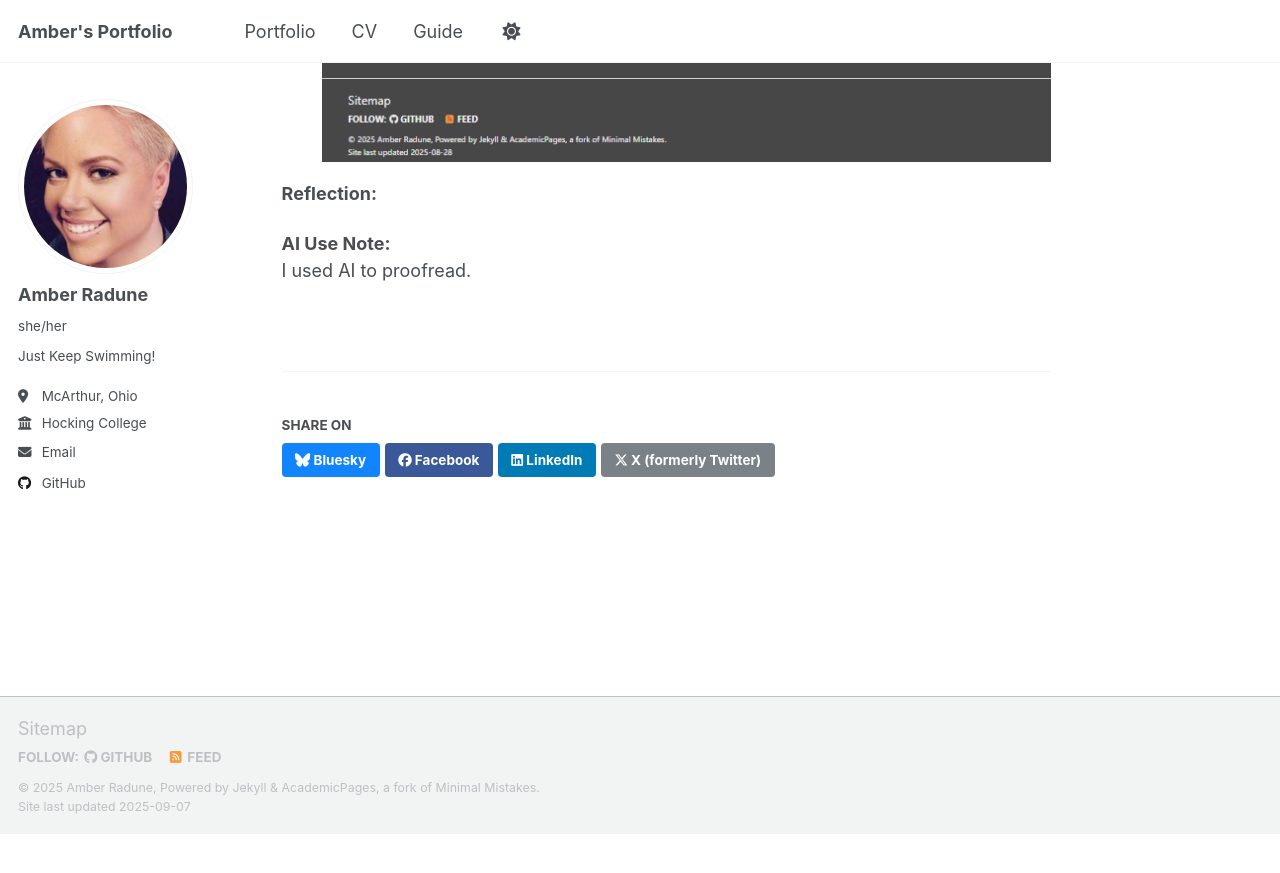
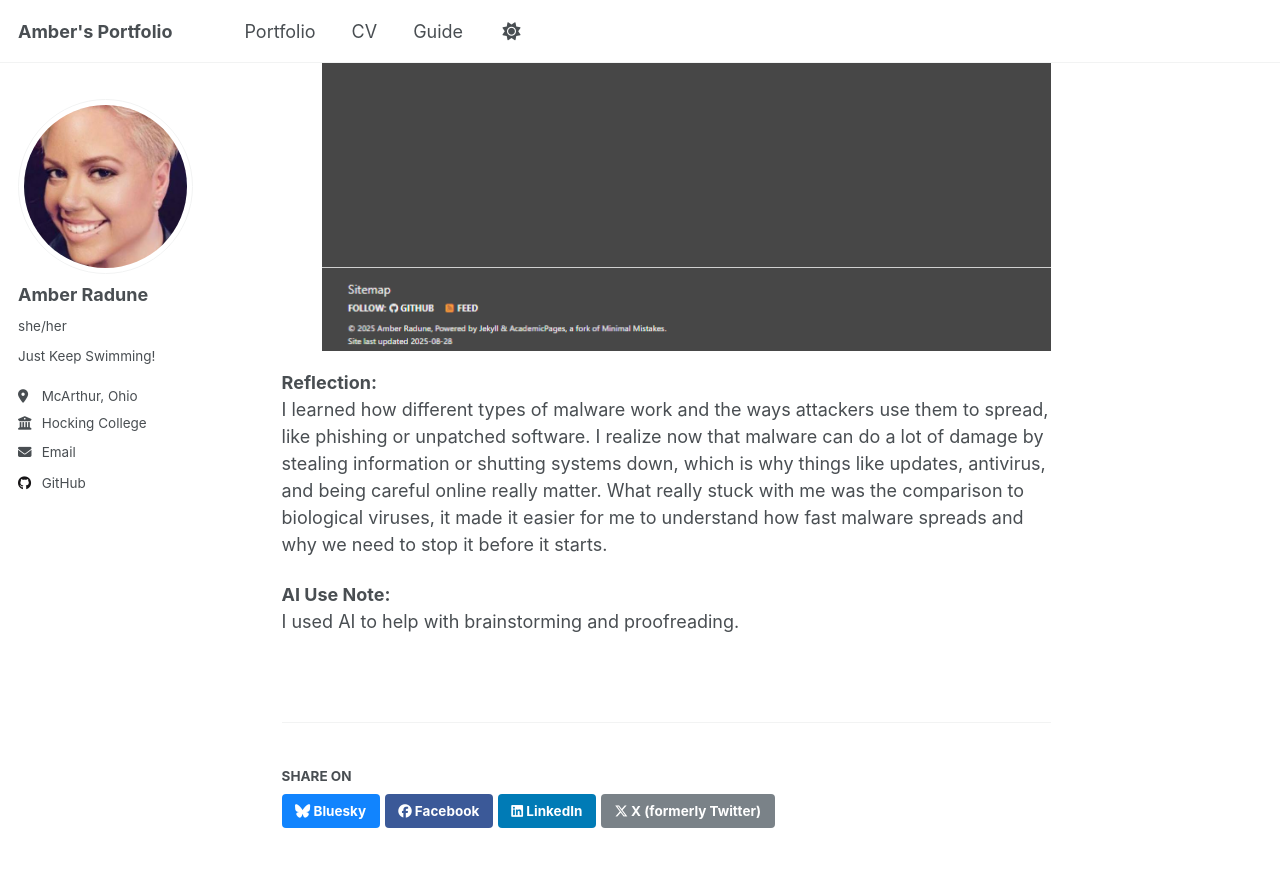
Before and after one commit to TinyBumblee/AmberR.github.io, a Jekyll site: the page built from _portfolio/CYBR-1100-Security-Awareness.md, in a window 1280 px wide and 900 px high, scrolled down 21445 px. Shown: the top 873 px of the window. Built offline with Jekyll 4.4.1, drawn with Linux system fonts in a browser that asks for light colours; a script that is not in the unit is left out; before the commit the page ends 22279 px from its top, so only the background shows below that; some of the changed text lies outside the part shown.

Commit message:
Update CYBR-1100-Security-Awareness.md

```diff
--- a/_portfolio/CYBR-1100-Security-Awareness.md
+++ b/_portfolio/CYBR-1100-Security-Awareness.md
@@ -69,7 +69,7 @@ I used AI to proofread.
 # Week 3 • Malware & Attacks
 
 **Description:**<br>
-
+In Chapter 3, I learned about various types of malware, including viruses, worms, Trojans, and ransomware, and how they infect systems through phishing, malicious downloads, or unpatched software. Malware can slow computers, steal data, or give attackers control. The chapter also explained defenses such as updates, antivirus software, and firewalls, along with the importance of user awareness. I found it interesting how malware was compared to biological viruses—both spread quickly and need strong defenses to stop them.
 
 **Artifacts:**<br>
 - Case Project - <a href="https://tinybumblee.github.io/files/Milestone2PartAMalwareCaseAnalysis.pdf">Zero Day Attack</a><br>
@@ -84,8 +84,8 @@ I used AI to proofread.
 
 
 **Reflection:**<br>
-
+I learned how different types of malware work and the ways attackers use them to spread, like phishing or unpatched software. I realize now that malware can do a lot of damage by stealing information or shutting systems down, which is why things like updates, antivirus, and being careful online really matter. What really stuck with me was the comparison to biological viruses, it made it easier for me to understand how fast malware spreads and why we need to stop it before it starts.
 
 
 **AI Use Note:**<br>
-I used AI to proofread.
+I used AI to help with brainstorming and proofreading.
```
